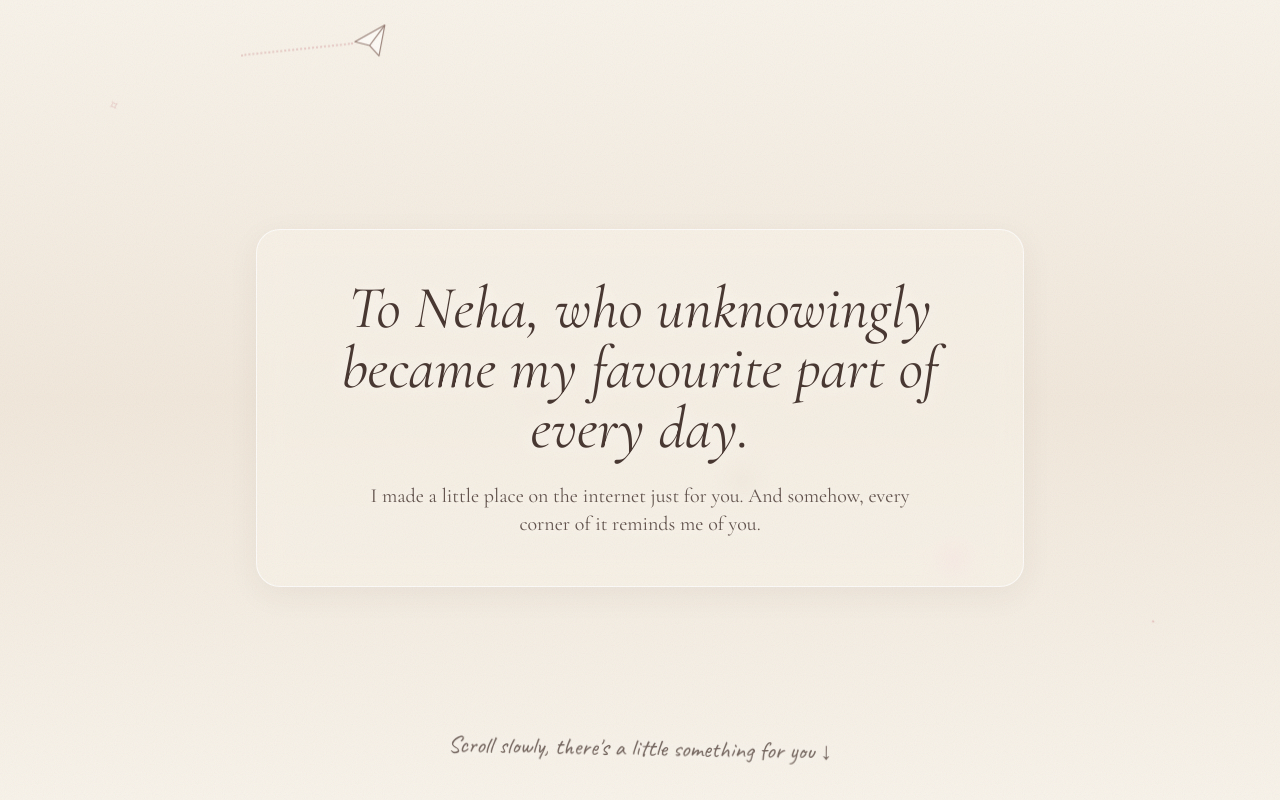
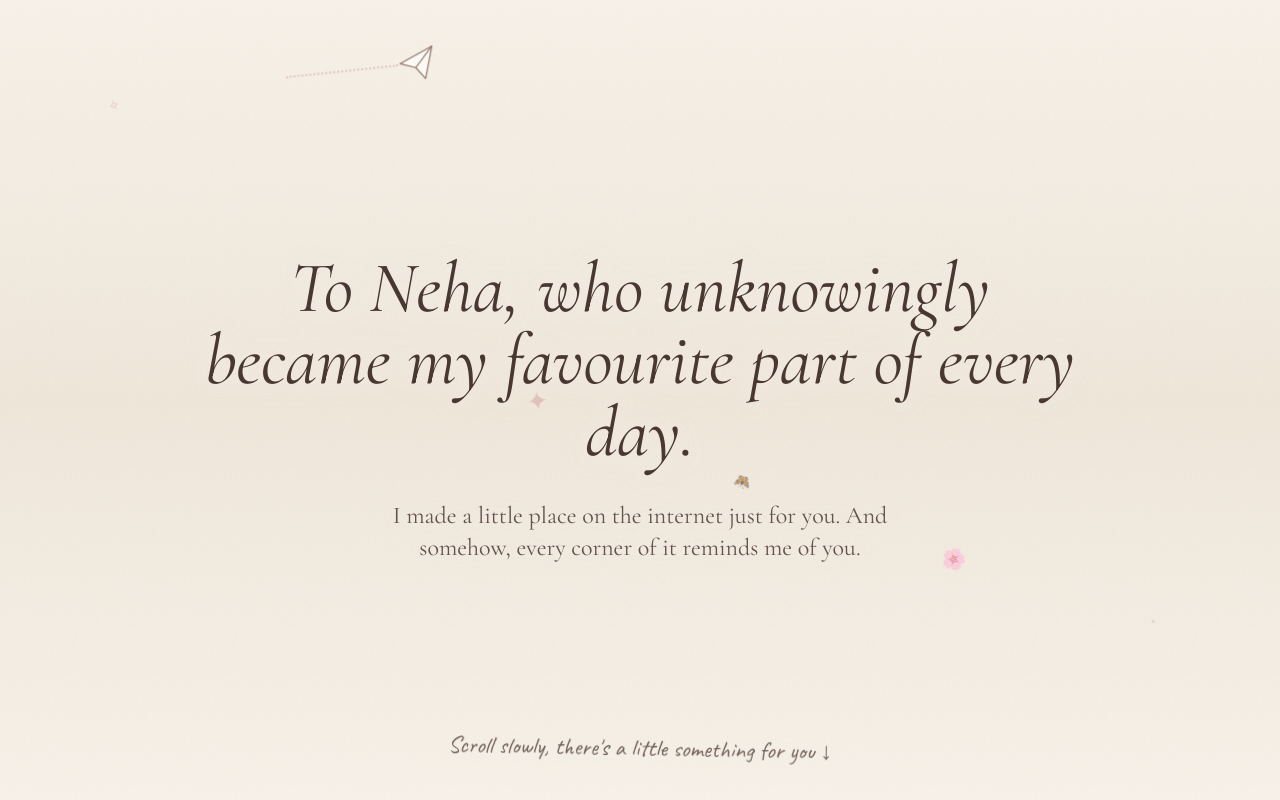
Before and after one commit to ashvinvarghese123-lang/NEHA, a React (Vite) app: page / in a window 1280 px wide. Shown: the top 800 px of the page. Built offline with nearby package versions, Linux system fonts and the light colour scheme.

Commit message:
Fit all background videos in 5:7 aspect ratio with seamless aesthetic crossfade

```diff
--- a/src/components/BackgroundVideo.jsx
+++ b/src/components/BackgroundVideo.jsx
@@ -60,7 +60,7 @@ export default function BackgroundVideo() {
     <div className="fixed inset-0 -z-10 overflow-hidden bg-gradient-to-b from-ivory via-cream to-ivory" aria-hidden>
       {/* DECK A */}
       <div
-        className="absolute inset-0 transition-opacity duration-[2500ms] ease-in-out"
+        className="absolute inset-0 flex items-center justify-center transition-opacity duration-[2200ms] ease-in-out"
         style={{ opacity: deck === 0 ? 1 : 0 }}
       >
         {videoA && (
@@ -75,10 +75,10 @@ export default function BackgroundVideo() {
               playsInline
               webkit-playsinline="true"
               preload="auto"
-              className="absolute inset-0 h-full w-full object-cover blur-3xl opacity-35 scale-110"
+              className="absolute inset-0 h-full w-full object-cover blur-3xl opacity-25 scale-110 pointer-events-none"
             />
-            {/* Main video in original uncropped aspect ratio */}
-            <div className="absolute inset-0 flex items-center justify-center p-3 sm:p-8">
+            {/* 5:7 Aspect Ratio Aesthetic Video Frame */}
+            <div className="relative aspect-[5/7] max-h-[82vh] max-w-[88vw] overflow-hidden rounded-2xl sm:rounded-3xl shadow-[0_12px_45px_rgba(73,56,50,0.12)] border border-white/50">
               <video
                 ref={videoRefA2}
                 src={videoA}
@@ -88,13 +88,12 @@ export default function BackgroundVideo() {
                 playsInline
                 webkit-playsinline="true"
                 preload="auto"
-                className="max-h-[90vh] max-w-[95vw] w-auto h-auto object-contain opacity-80"
+                className="h-full w-full object-cover"
                 style={{
-                  filter: 'sepia(0.08) saturate(1.05)',
-                  maskImage: 'radial-gradient(ellipse at center, black 65%, transparent 100%)',
-                  WebkitMaskImage: 'radial-gradient(ellipse at center, black 65%, transparent 100%)',
+                  filter: 'sepia(0.06) saturate(1.05)',
                 }}
               />
+              <div className="absolute inset-0 bg-ivory/15 pointer-events-none" />
             </div>
           </>
         )}
@@ -102,7 +101,7 @@ export default function BackgroundVideo() {
 
       {/* DECK B */}
       <div
-        className="absolute inset-0 transition-opacity duration-[2500ms] ease-in-out"
+        className="absolute inset-0 flex items-center justify-center transition-opacity duration-[2200ms] ease-in-out"
         style={{ opacity: deck === 1 ? 1 : 0 }}
       >
         {videoB && (
@@ -117,10 +116,10 @@ export default function BackgroundVideo() {
               playsInline
               webkit-playsinline="true"
               preload="auto"
-              className="absolute inset-0 h-full w-full object-cover blur-3xl opacity-35 scale-110"
+              className="absolute inset-0 h-full w-full object-cover blur-3xl opacity-25 scale-110 pointer-events-none"
             />
-            {/* Main video in original uncropped aspect ratio */}
-            <div className="absolute inset-0 flex items-center justify-center p-3 sm:p-8">
+            {/* 5:7 Aspect Ratio Aesthetic Video Frame */}
+            <div className="relative aspect-[5/7] max-h-[82vh] max-w-[88vw] overflow-hidden rounded-2xl sm:rounded-3xl shadow-[0_12px_45px_rgba(73,56,50,0.12)] border border-white/50">
               <video
                 ref={videoRefB2}
                 src={videoB}
@@ -130,20 +129,19 @@ export default function BackgroundVideo() {
                 playsInline
                 webkit-playsinline="true"
                 preload="auto"
-                className="max-h-[90vh] max-w-[95vw] w-auto h-auto object-contain opacity-80"
+                className="h-full w-full object-cover"
                 style={{
-                  filter: 'sepia(0.08) saturate(1.05)',
-                  maskImage: 'radial-gradient(ellipse at center, black 65%, transparent 100%)',
-                  WebkitMaskImage: 'radial-gradient(ellipse at center, black 65%, transparent 100%)',
+                  filter: 'sepia(0.06) saturate(1.05)',
                 }}
               />
+              <div className="absolute inset-0 bg-ivory/15 pointer-events-none" />
             </div>
           </>
         )}
       </div>
 
       {/* Delicate ivory paper tint overlay */}
-      <div className="absolute inset-0 bg-gradient-to-b from-ivory/70 via-ivory/35 to-ivory/75 backdrop-blur-[0.5px]" />
+      <div className="absolute inset-0 bg-gradient-to-b from-ivory/50 via-transparent to-ivory/60 pointer-events-none" />
     </div>
   )
 }
--- a/src/sections/Hero.jsx
+++ b/src/sections/Hero.jsx
@@ -4,19 +4,15 @@ import { hero } from '../data/memories'
 
 export default function Hero() {
   return (
-    <section className="relative flex min-h-screen min-h-[100dvh] flex-col items-center justify-center overflow-hidden px-4 py-12 text-center sm:px-6 sm:py-0">
-      <PaperPlane top="7%" duration={24} size={36} />
-
-      <div className="relative z-10 mx-auto max-w-3xl rounded-3xl bg-ivory/60 px-6 py-8 sm:px-12 sm:py-12 backdrop-blur-md border border-white/70 shadow-[0_8px_32px_rgba(73,56,50,0.06)]">
-        <Reveal as="h1" y={25} className="text-3xl font-serif font-medium italic leading-snug text-choc sm:text-5xl md:text-6xl drop-shadow-[0_1px_8px_rgba(255,255,255,0.7)]">
-          {hero.title}
-        </Reveal>
-        <Reveal delay={0.4} as="p" className="mt-5 max-w-xl mx-auto text-base text-choc/85 sm:mt-6 sm:text-xl font-normal leading-relaxed drop-shadow-[0_1px_4px_rgba(255,255,255,0.8)]">
-          {hero.subtitle}
-        </Reveal>
-      </div>
-
-      <Reveal delay={1.2} className="absolute bottom-6 font-hand text-xl text-choc/75 sm:bottom-10 sm:text-2xl drop-shadow-[0_1px_6px_rgba(255,255,255,0.9)]">
+    <section className="relative flex min-h-screen min-h-[100dvh] flex-col items-center justify-center overflow-hidden px-5 py-12 text-center sm:px-6 sm:py-0">
+      <PaperPlane top="10%" duration={22} size={38} />
+      <Reveal as="h1" y={30} className="max-w-4xl text-3xl font-serif font-medium italic leading-snug text-choc sm:text-6xl md:text-7xl drop-shadow-[0_2px_12px_rgba(248,243,234,0.85)]">
+        {hero.title}
+      </Reveal>
+      <Reveal delay={0.5} as="p" className="mt-6 max-w-xl text-base text-choc/85 sm:mt-8 sm:text-2xl font-normal drop-shadow-[0_1px_8px_rgba(248,243,234,0.9)]">
+        {hero.subtitle}
+      </Reveal>
+      <Reveal delay={1.2} className="absolute bottom-6 font-hand text-xl text-choc/75 sm:bottom-10 sm:text-2xl drop-shadow-[0_1px_6px_rgba(248,243,234,0.9)]">
         <span className="float inline-block">{hero.hint}</span>
       </Reveal>
     </section>
```
